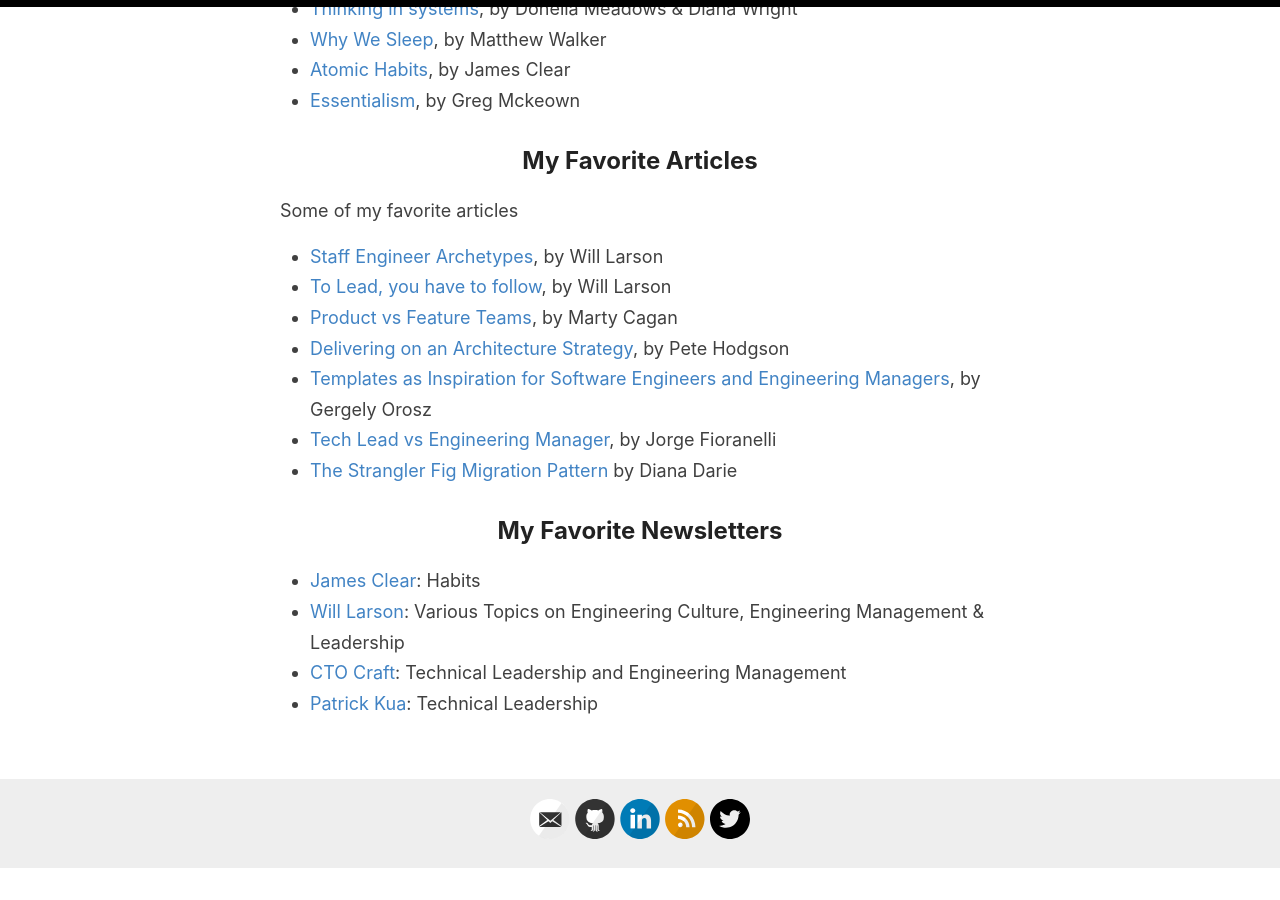
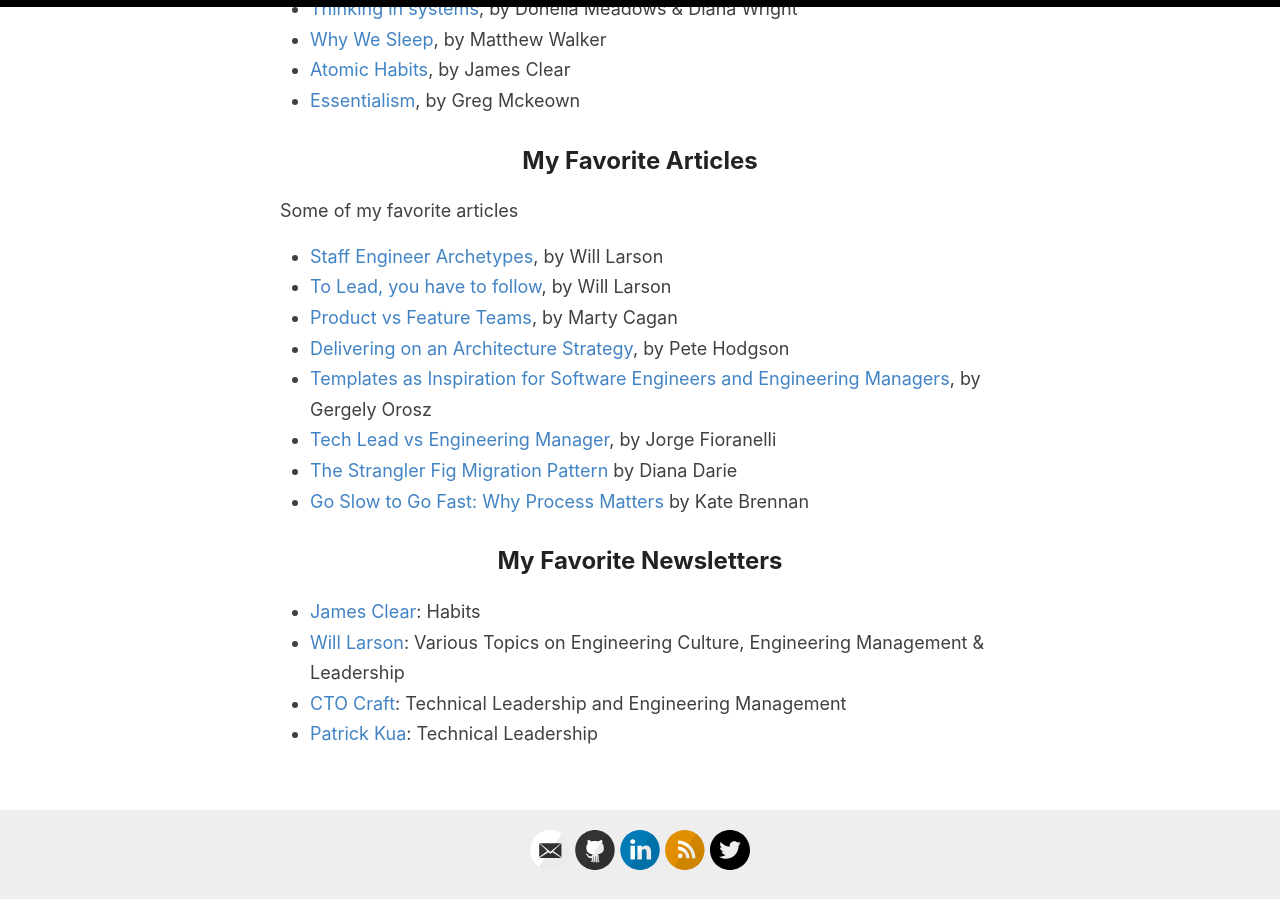
Before and after one commit to elfrank/elfrank.github.io, a Jekyll site: the page built from _pages/resources.md, in a window 1280 px wide and 900 px high, scrolled down 739 px. Built offline with Jekyll 4.4.1, drawn with Linux system fonts in a browser that asks for light colours; before the commit the page ends 1608 px from its top, so only the background shows below that.

Commit message:
Update resources.md
Add article: "Go Slow to Go Fast: Why Process Matters"

```diff
--- a/_pages/resources.md
+++ b/_pages/resources.md
@@ -32,6 +32,7 @@ Some of my favorite articles
 * [Templates as Inspiration for Software Engineers and Engineering Managers](https://blog.pragmaticengineer.com/templates-as-inspiration-for-software-engineers/), by Gergely Orosz
 * [Tech Lead vs Engineering Manager](http://www.engineeringladders.com/TechLead-EngineeringManager.html), by Jorge Fioranelli
 * [The Strangler Fig Migration Pattern](https://medium.com/@ddarie/the-strangler-fig-migration-pattern-2e20a7350511) by Diana Darie
+* [Go Slow to Go Fast: Why Process Matters](https://medium.com/@kateruthbrennan/go-slow-to-go-fast-why-process-matters-5dd1beaf3190) by Kate Brennan
 
 ## My Favorite Newsletters
 * [James Clear](https://jamesclear.com/): Habits
```
